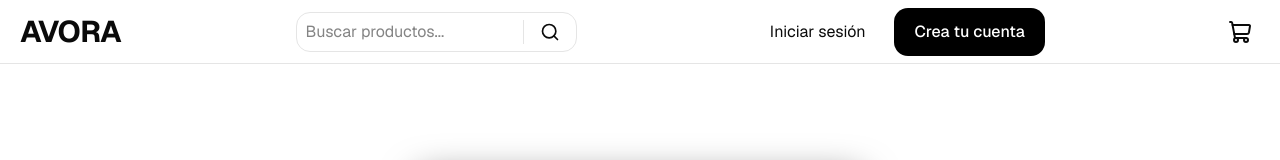
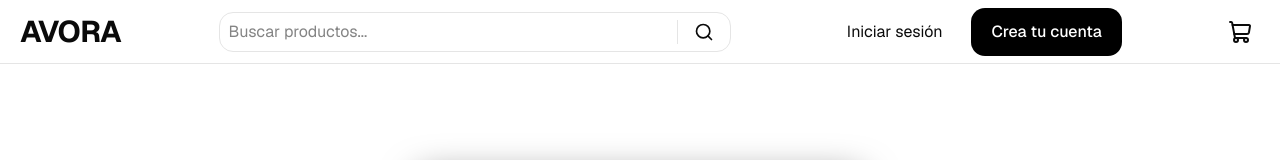
Before and after one commit to LucianoVilla95/mi-ecommerce, a Next.js app in the folder client/: page /auth/signin in a window 1280 px wide. Shown: the top 160 px of the page. Built offline with nearby package versions, Linux system fonts and the light colour scheme; no server answers.

Commit message:
feat(header): add Button component

```diff
--- a/client/src/components/header/index.tsx
+++ b/client/src/components/header/index.tsx
@@ -5,6 +5,7 @@ import { cookies } from 'next/headers';
 import SearchBar from './search-bar';
 import AuthButton from './auth-button';
 import LogoutButton from './auth-button/logout-button';
+import MenuButton from './mobile-menu-button';
 
 const Header = async (): Promise<JSX.Element> => {
   const cookieStore = await cookies();
@@ -12,12 +13,15 @@ const Header = async (): Promise<JSX.Element> => {
 
   return (
     <header className="max-w-7xl mx-auto px-5 h-16 border-b flex items-center justify-between gap-4" >
+      <MenuButton isLoggedIn={isAuthenticated} />
       <Logo />
-      <Suspense>
-        <SearchBar />
-      </Suspense>
+      <div className="hidden sm:block flex-1 max-w-lg">
+        <Suspense>
+          <SearchBar />
+        </Suspense>
+      </div>
       {
-        isAuthenticated ? <LogoutButton /> : <AuthButton />
+        isAuthenticated ? <div className="hidden md:inline-block"><LogoutButton /></div> : <AuthButton />
       }
       <CartButton />
     </header>
```
